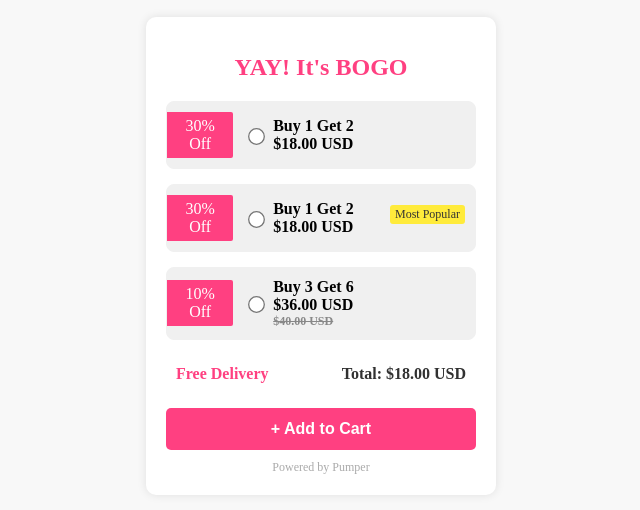
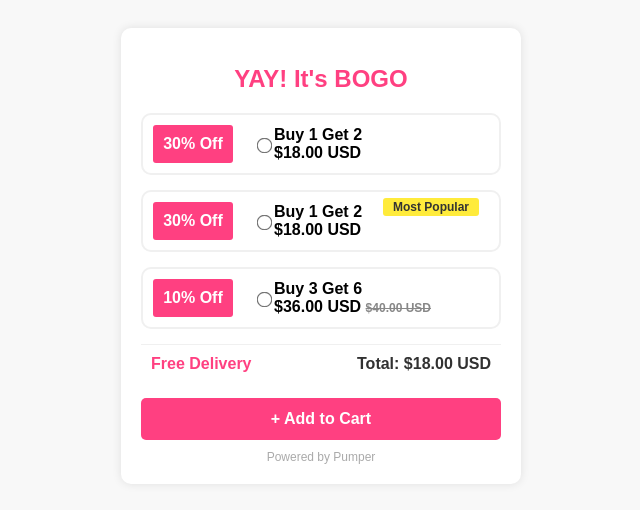
Before and after one commit to Adarsh1-me/Bogo-offer, a plain HTML site: page index.html in a window 1280 px wide. Shown: the part 164-674 px from the top of the page, without its empty margins (319-959 px from the left). Drawn offline with Linux system fonts and the light colour scheme.

Commit message:
Add files via upload

```diff
--- a/script.js
+++ b/script.js
@@ -11,3 +11,11 @@ document.querySelectorAll('input[name="offer"]').forEach((input) => {
         }
     });
 });
+
+document.querySelectorAll('.offer-card').forEach(card => {
+    card.addEventListener('click', function () {
+        document.querySelectorAll('.offer-card').forEach(c => c.classList.remove('selected'));
+        this.classList.add('selected');
+        this.querySelector('input[type="radio"]').checked = true;
+    });
+});
--- a/style.css
+++ b/style.css
@@ -1,5 +1,5 @@
 body {
-    font-family: serif;
+    font-family: 'Arial', sans-serif;
     background-color: #f8f8f8;
     margin: 0;
     padding: 20px;
@@ -15,7 +15,7 @@ body {
     border-radius: 10px;
     box-shadow: 0 0 10px rgba(0, 0, 0, 0.1);
     width: 100%;
-    max-width: 350px;
+    max-width: 400px;
     box-sizing: border-box;
 }
 
@@ -24,96 +24,76 @@ h1 {
     color: #ff4081;
     margin-bottom: 20px;
     font-size: 1.5rem;
+    font-weight: bold;
 }
 
-/* .offer{
-    background-color: #e73370;
-} */
-
+/* Main offer card styling */
 .offer-card {
-    border: 1px solid #f0f0f0;
+    border: 2px solid #f0f0f0;
     margin-bottom: 15px;
-    border-radius: 8px;
+    border-radius: 10px;
     overflow: hidden;
-    transition: transform 0.2s, box-shadow 0.2s;
     cursor: pointer;
     position: relative;
-    background-color: #f0f0f0; /* Non-selected background */
+    transition: background-color 0.3s, border-color 0.3s;
 }
 
-.offer-card:hover {
-    transform: scale(1.02);
-    box-shadow: 0 4px 15px rgba(0, 0, 0, 0.1);
+.offer-card.selected {
+    background-color: #fff;
+    border: 2px solid #ff4081;
 }
 
 .offer-header {
     display: flex;
     align-items: center;
-    padding: 10px 0;
+    padding: 10px;
+    position: relative;
 }
 
 .offer-header input[type="radio"] {
     margin-left: 15px;
-    transform: scale(1.3);
+    transform: scale(1.2);
+    accent-color: #ff4081;
 }
 
 .discount {
     background-color: #ff4081;
     color: #fff;
-    padding: 5px 10px;
-    border-radius: 0 2px 2px 0;
-    font-weight: lighter;
+    padding: 10px;
+    margin: 0;
+    border-radius: 3px;
+    font-weight: bold;
     text-align: center;
-    margin-right: 2px;
+    margin-right: 10px;
     flex-shrink: 0;
-    width: 15%;
-    height: 150%;
+    width: auto;
+    min-width: 60px;
 }
 
-
 .offer-content {
+    flex: 1;
     display: flex;
-    flex-direction: row;
-    align-items: center;
-    width: 100%;
+    flex-direction: column;
+    justify-content: center;
 }
 
-
 .offer-details {
-    flex: 1;
-    padding: 0 7px;
     display: flex;
     flex-direction: column;
-    align-items: flex-start;
-    position: relative;
     font-weight: 600;
     font-size: medium;
+    position: relative;
 }
 
 .popular {
     position: absolute;
     right: 10px;
-    top: 0;
+    top: -5px;
     background-color: #ffeb3b;
     color: #333;
     padding: 2px 10px;
     border-radius: 3px;
-    font-size: 10px;
-    font-weight: normal;
-}
-
-
-.offer-details span {
-    display: block;
-}
-
-.popular {
-    background-color: #ffeb3b;
-    color: #333;
-    padding: 2px 5px;
-    border-radius: 3px;
     font-size: 12px;
-    margin-top: 5px;
 }
 
 .strike {
@@ -132,20 +112,8 @@ h1 {
 .option-group {
     display: flex;
     justify-content: space-between;
-    align-items: center;
     gap: 10px;
-    flex-wrap: wrap;
-}
-
-.select-wrapper {
-    flex: 1;
-    min-width: 45%;
-}
-
-.select-wrapper label {
-    display: block;
-    margin-bottom: 5px;
-    color: #333;
+    margin-bottom: 10px;
 }
 
 .select-wrapper select {
@@ -162,7 +130,7 @@ h1 {
     align-items: center;
     padding: 10px;
     color: #ff4081;
-    border-radius: 0 0 8px 8px;
+    border-top: 1px solid #f0f0f0;
     font-weight: bold;
     margin-top: 15px;
 }
@@ -191,11 +159,11 @@ h1 {
     font-size: 12px;
 }
 
-.offer-card.selected {
-    background-color: #fff;
+.offer-card.selected .offer-header input[type="radio"] {
     border: 2px solid #ff4081;
 }
 
-.total{
+/* Total Price */
+.total {
     color: #313131;
 }
```
